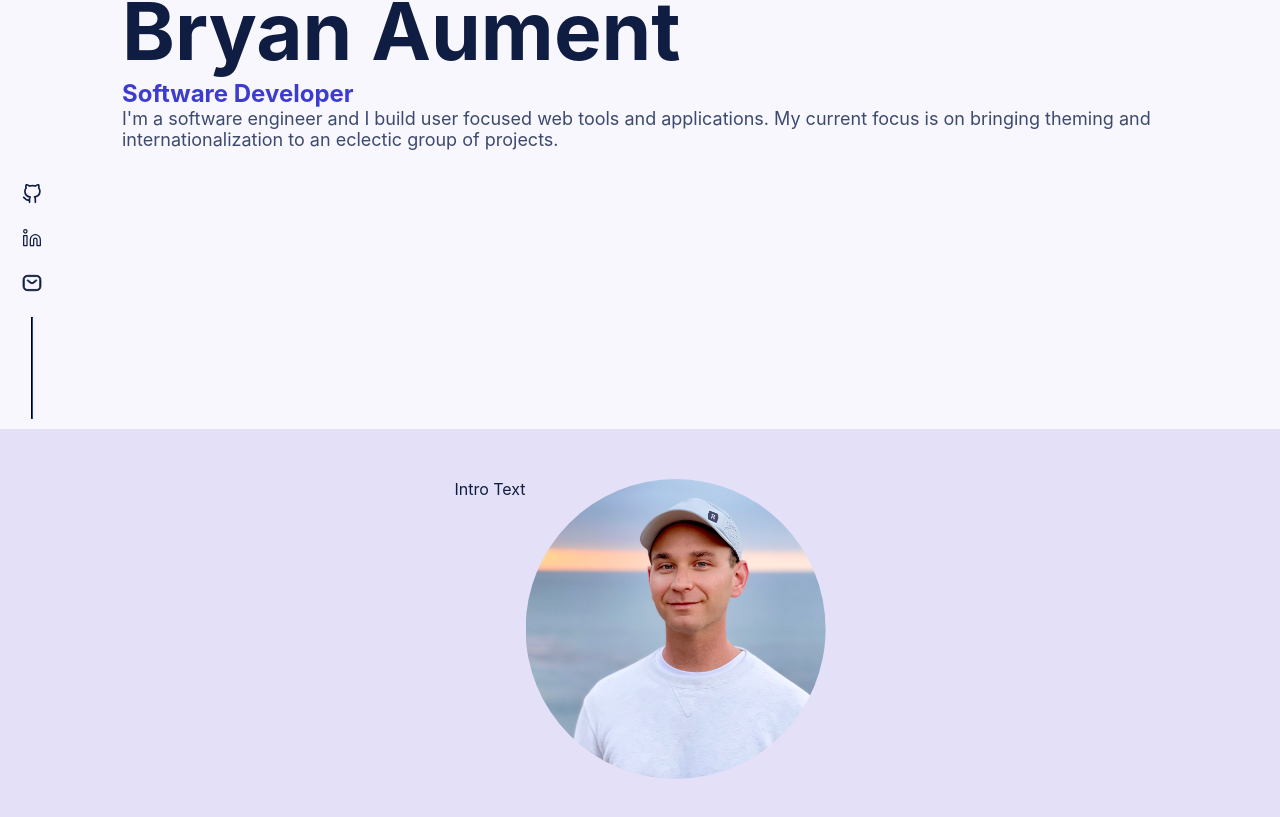
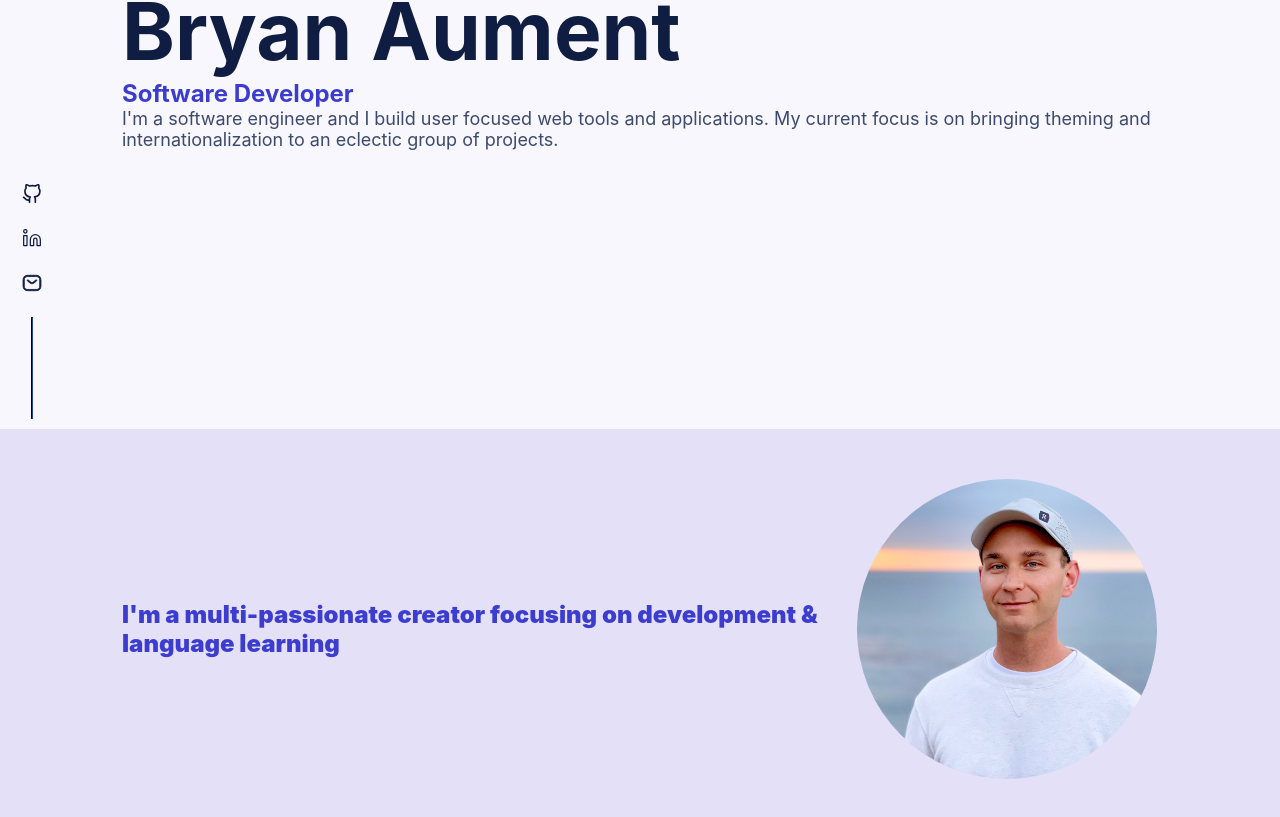
Before and after one commit to BryanAM/portfolio, a React (Create React App) app: page / in a window 1280 px wide. Shown: the part 371-1188 px from the top of the page. Built offline with nearby package versions, Linux system fonts and the light colour scheme.

Commit message:
added copy to the intro'

```diff
--- a/src/App.scss
+++ b/src/App.scss
@@ -118,4 +118,5 @@ a {
 
 .max-content-width {
   max-width: 1036px;
+  padding: 0 $rhythm * 6;
 }
--- a/src/i18next/locales/en.json
+++ b/src/i18next/locales/en.json
@@ -6,6 +6,9 @@
   "landing": {
     "hero": {
       "intro": "I'm a software engineer and I build user focused web tools and applications. My current focus is on bringing theming and internationalization to an eclectic group of projects."
+    },
+    "landingIntro": {
+      "header": "I'm a multi-passionate creator focusing on development & language learning"
     }
   },
   "menu": {
--- a/src/i18next/locales/jp.json
+++ b/src/i18next/locales/jp.json
@@ -6,6 +6,9 @@
   "landing": {
     "hero": {
       "intro": "ユーザー中心のウェブアプリとツールを実行するウェブ開発者です。現在はウェブアプリのテーマと言語や国際化を広まる興味を持っています。"
+    },
+    "landingIntro": {
+      "header": "私というのは言語の学びと開発を中心にするパッションがあるクリエーターです。"
     }
   },
   "menu": {
--- a/src/views/Landing/LandingHero/landingHero.scss
+++ b/src/views/Landing/LandingHero/landingHero.scss
@@ -4,7 +4,6 @@
   min-height: calc(100vh - 74px);
   flex-direction: column;
   align-items: center;
-  padding: 0 variables.$rhythm * 6;
   justify-content: center;
   position: relative;
   vertical-align: middle;
--- a/src/views/Landing/LandingIntro/LandingIntro.jsx
+++ b/src/views/Landing/LandingIntro/LandingIntro.jsx
@@ -1,14 +1,16 @@
 import React from 'react';
+import { useTranslation } from 'react-i18next';
 import { Stack } from '../../../components/index';
 import Bryan from '../../../assets/pictograms/bryan.jpeg';
 import './landingIntro.scss';
 
 function LandingIntro() {
+  const [t] = useTranslation();
   return (
     <section className="landing-intro">
       <div className="max-content-width">
-        <Stack flexDirection="row" flexWrap="wrap">
-          <p>Intro Text</p>
+        <Stack className="landing-intro-stack" flexDirection="column" alignItems="center">
+          <h2 className="landing-intro-header">{t('landing.landingIntro.header')}</h2>
           <img className="landing-intro-picture" src={Bryan} alt="bryan" />
         </Stack>
       </div>
--- a/src/views/Landing/LandingIntro/landingIntro.scss
+++ b/src/views/Landing/LandingIntro/landingIntro.scss
@@ -9,9 +9,24 @@
   justify-content: center;
   background-color: var(--app-bg-color-secondary);
 
+
+  &-header {
+    color: var(--app-text-color-accent);
+    font-weight: 900;
+  }
+
   &-picture {
     width: 300px;
     height: 300px;
     clip-path: circle(150px at center);
+    border: 1px solid red;
   }
 }
+
+
+
+@media (min-width: variables.$large) {
+  .landing-intro-stack {
+   flex-direction: row;
+  }
+}
```
